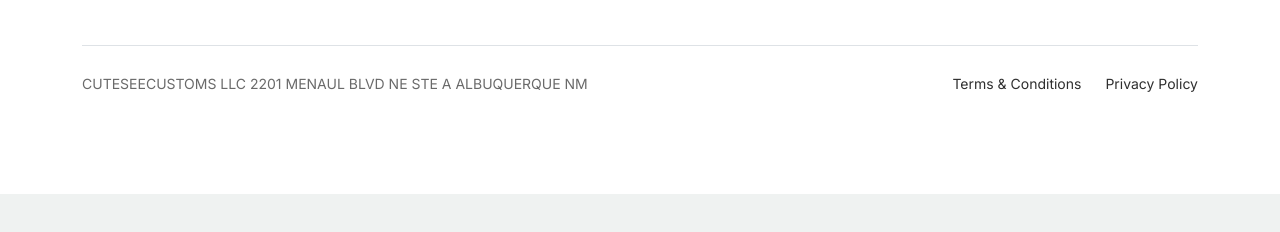
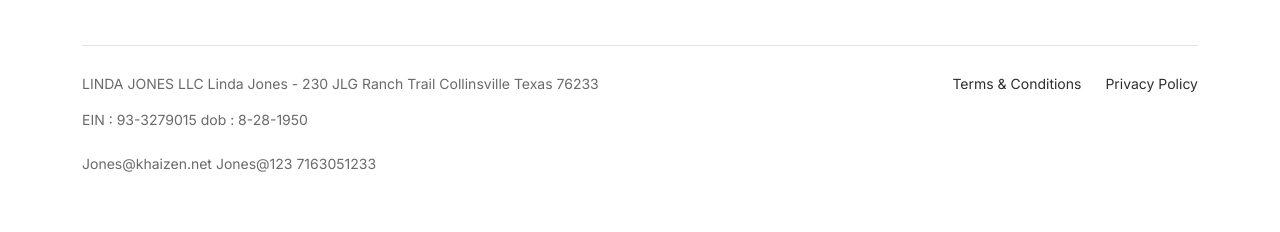
Before and after one commit to Zoe-997/furni-ecommerce, a plain HTML site: page index.html in a window 1280 px wide. Shown: the part 4861-5093 px from the top of the page. Before the commit the page ends 5055 px from the top, so only its background shows below. Drawn offline with Linux system fonts and the light colour scheme.

Commit message:
change address

```diff
--- a/index.html
+++ b/index.html
@@ -519,8 +519,9 @@
 				<div class="border-top copyright">
 					<div class="row pt-4">
 						<div class="col-lg-6">
-							<p class="mb-2 text-center text-lg-start">CUTESEECUSTOMS LLC
-							2201 MENAUL BLVD NE STE A ALBUQUERQUE NM </p>
+							<p class="mb-2 text-center text-lg-start">LINDA JONES LLC Linda Jones - 230 JLG Ranch Trail Collinsville Texas 76233</p>
+							<p>EIN : 93-3279015  dob : 8-28-1950</p>
+							<p>Jones@khaizen.net    Jones@123        7163051233</p>
             </p>
 						</div>
 
```
